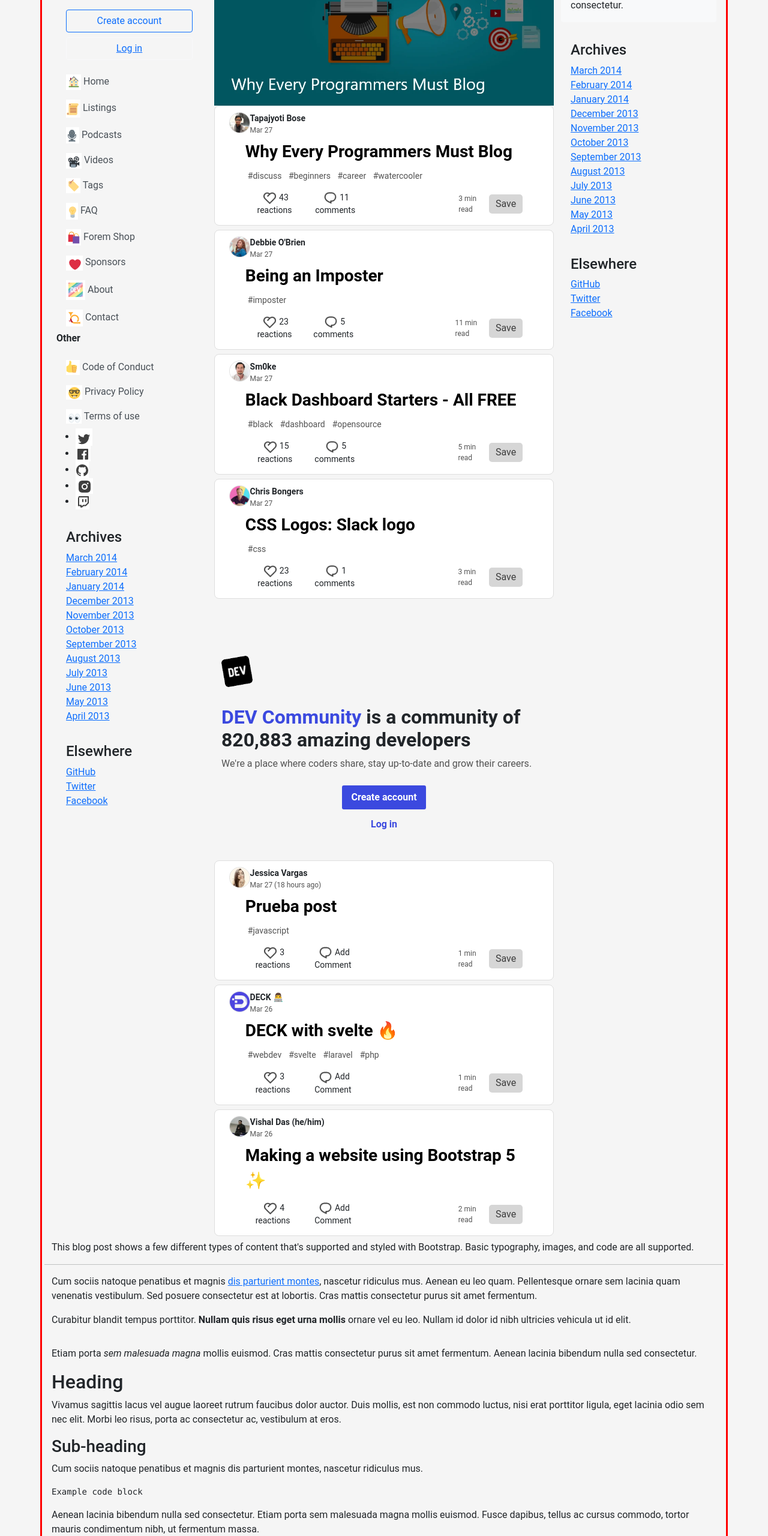
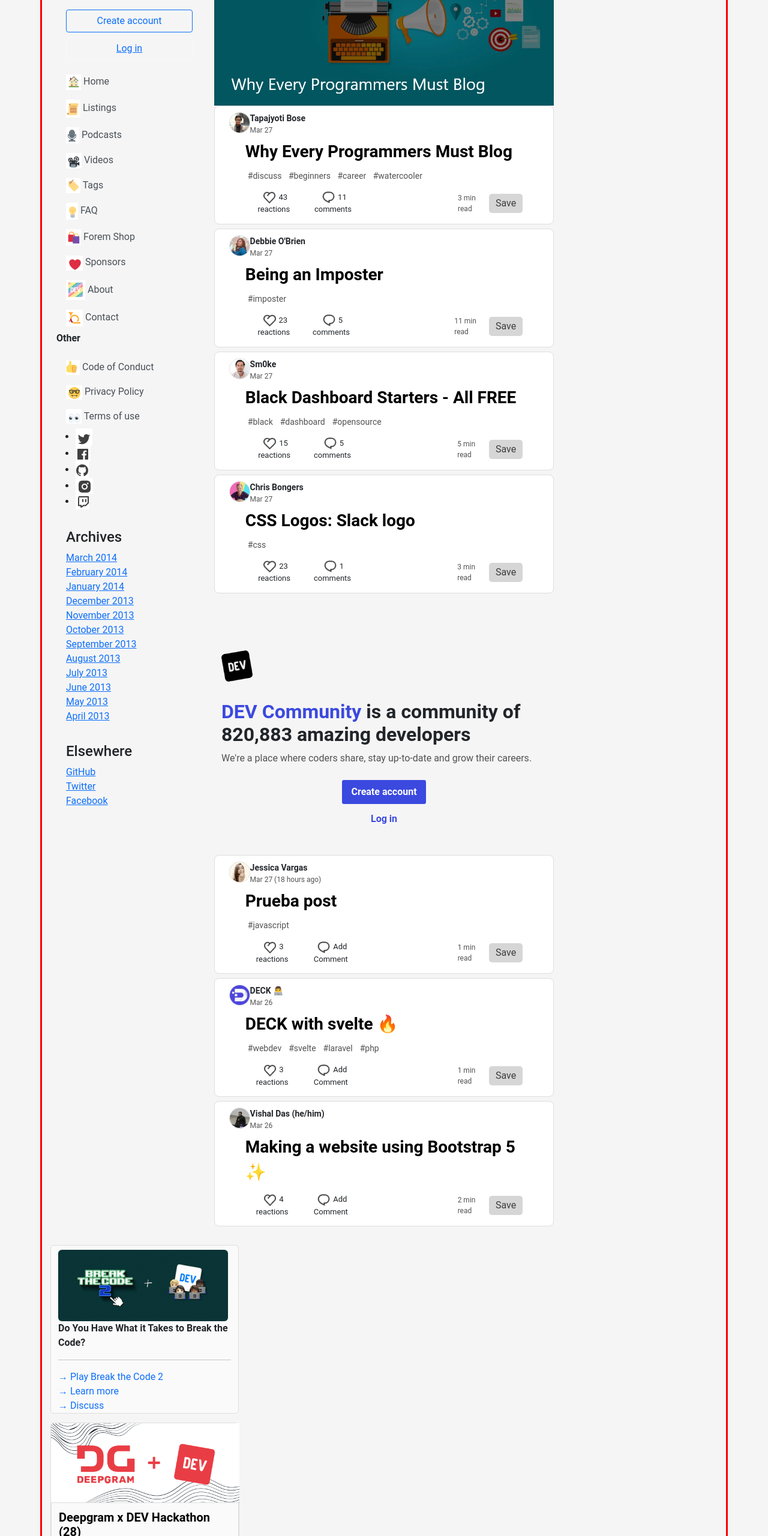
Before and after one commit to noemigp0/bootstrap_devto, a plain HTML site: page index.html in a window 1280 px wide. Shown: the part 240-2800 px from the top of the page at 60% size. Drawn offline with nearby package versions, Linux system fonts and the light colour scheme.

Commit message:
Side derecho y responsive

```diff
--- a/css/styles.css
+++ b/css/styles.css
@@ -182,7 +182,7 @@ body{
 .LinkReactions{
     padding: 3px;
     border-radius: 5px;
-    font-size: 14px;
+    font-size: 13px;
 }
 
 .LinkReactions:hover{
@@ -227,7 +227,7 @@ body{
     color: #3b49df;
 }
 
-#CreateA{
+.CreateA{
     width: 140px;
     height: 40px;
     background-color: #3b49df;
@@ -253,6 +253,81 @@ body{
 
 #Login:hover{
     background-color: #ececec;
+}
+
+
+#Animation{
+    margin-top: 7px;
+    width: 283px;
+    border-radius: 6px;
+    background-color: #fafafa;
+}
+
+.Box{
+    background-color: #fafafa;
+    border-radius: 6px;
+    border: 1px solid #dedede;
+    margin-bottom: 15px;
+    width: 314px;
+    margin-left: 10px;
+}
+
+.LinksAnimation{
+    text-decoration: none;
+}
+
+.Box2{
+    background-color: #fafafa;
+    border-radius: 6px;
+    border: 1px solid #dedede;
+    margin-bottom: 15px;
+    padding: 0px;
+    width: 314px;
+    margin-left: 10px;
+}
+
+#Deepgram{
+    width: 314px;
+}
+
+#LinkDeepgram{
+    color: #000000;
+    text-decoration: none;
+}
+
+#LinkDeepgram:hover{
+    color: #3b49df;
+}
+
+.BoxDiv{
+    border: 1px solid #dedede;
+    padding: 12px;
+    width: 314px;
+}
+
+
+.BoxDivW{
+    border: 1px solid #dedede;
+    padding: 12px;
+    width: 314px;
+}
+
+.BoxDivW>a{
+    text-decoration: none;
+    color:#525252;
+}
+
+.BoxDivW:hover{
+    background-color: #ffffff;
+}
+
+.BoxDivW:hover>a{
+    color: #3b49df;
+}
+
+.BtnSide{
+    width: 250px;
+    height: 40px;
 }
 
 
@@ -286,4 +361,4 @@ body{
 
 .row{
     border: 1px solid red;
-}
+} */
--- a/index.html
+++ b/index.html
@@ -1,5 +1,5 @@
 <!DOCTYPE html>
-<html lang="en">
+<html lang="es">
   <head>
     <meta charset="UTF-8" />
     <meta http-equiv="X-UA-Compatible" content="IE=edge" />
@@ -11,7 +11,7 @@
       crossorigin="anonymous"
     />
     <link rel="stylesheet" href="./css/styles.css" />
-    <title>Bootstrap Example</title>
+    <title>Bootstrap - DEV Community 👩‍💻👨‍💻</title>
 
 </head>
 <body>
@@ -87,7 +87,7 @@
               <li  class="socialMedia"><img class="icon-sm" src="./img/instagram.png"><a href="#"></a></li>
               <li  class="socialMedia"><img class="icon-sm" src="./img/twitch.png"><a href="#"></a></li>
             </ul>
-        </nav>
+          </nav>
 
           <div class="p-3">
             <h4 class="font-italic">Archives</h4>
@@ -115,170 +115,6 @@
               <li><a href="#">Facebook</a></li>
             </ol>
           </div>
-        </aside>
-
-
-
-
-
-
-
-
-
-
-
-
-
-
-
-
-
-
-
-
-
-
-
-
-
-
-
-
-
-
-
-
-
-
-
-
-
-
-
-
-
-
-
-
-
-
-
-
-
-
-
-
-
-
-
-
-
-
-
-
-
-
-
-
-
-
-
-
-
-
-
-
-
-
-
-
-
-
-
-
-
-
-
-
-
-
-
-
-
-
-
-
-
-
-
-
-
-
-
-
-
-
-
-
-
-
-
-
-
-
-
-
-
-
-
-
-
-
-
-
-
-
-
-
-
-
-
-
-
-
-
-
-
-
-
-
-
-
-
-
-
-
-
-
-
-
-
-
-
-
-
-
-
-
-
-
-
-
-
-
-
-
-
         </aside>
           <!--FIN Noemi-->
 
@@ -437,7 +273,7 @@
           </div>
 
           <div class="row justify-content-center">
-            <button type="button" class="btn btn-sm" id="CreateA">Create account</button>
+            <button type="button" class="btn btn-sm CreateA">Create account</button>
           </div>
 
           <div class="row justify-content-center">
@@ -533,158 +369,54 @@
         </div>
         <!--FIN Luis-->
 
-        <aside class="col-md-3 blog-sidebar">
-            <div class="p-3 mb-3 bg-light rounded">
-              <h4 class="font-italic">About</h4>
-              <p class="mb-0">Etiam porta <em>sem malesuada magna</em> mollis euismod. Cras mattis consectetur purus sit amet fermentum. Aenean lacinia bibendum nulla sed consectetur.</p>
+
+        <!-- Sidebar Derecho -->
+        <aside class="col blog-sidebar d-sm-block">
+          <div class="row"><br></div>
+
+          <div class="row">
+            <div class="Box">
+              <img id="Animation" src="img/Animation.gif">
+              <p class="FBold">Do You Have What it Takes to Break the Code?</p>
+              <hr>
+              <a href="#" class="LinksAnimation"> → Play Break the Code 2 </a><br>
+              <a href="#" class="LinksAnimation"> → Learn more </a><br>
+              <a href="#" class="LinksAnimation"> → Discuss </a>
             </div>
-
-            <div class="p-3">
-              <h4 class="font-italic">Archives</h4>
-              <ol class="list-unstyled mb-0">
-                <li><a href="#">March 2014</a></li>
-                <li><a href="#">February 2014</a></li>
-                <li><a href="#">January 2014</a></li>
-                <li><a href="#">December 2013</a></li>
-                <li><a href="#">November 2013</a></li>
-                <li><a href="#">October 2013</a></li>
-                <li><a href="#">September 2013</a></li>
-                <li><a href="#">August 2013</a></li>
-                <li><a href="#">July 2013</a></li>
-                <li><a href="#">June 2013</a></li>
-                <li><a href="#">May 2013</a></li>
-                <li><a href="#">April 2013</a></li>
-              </ol>
-            </div>
-
-            <div class="p-3">
-              <h4 class="font-italic">Elsewhere</h4>
-              <ol class="list-unstyled">
-                <li><a href="#">GitHub</a></li>
-                <li><a href="#">Twitter</a></li>
-                <li><a href="#">Facebook</a></li>
-              </ol>
-            </div>
-          </aside>
-
-            <p>
-              This blog post shows a few different types of content that's
-              supported and styled with Bootstrap. Basic typography, images, and
-              code are all supported.
-            </p>
-            <hr />
-            <p>
-              Cum sociis natoque penatibus et magnis
-              <a href="#">dis parturient montes</a>, nascetur ridiculus mus.
-              Aenean eu leo quam. Pellentesque ornare sem lacinia quam venenatis
-              vestibulum. Sed posuere consectetur est at lobortis. Cras mattis
-              consectetur purus sit amet fermentum.
-            </p>
-            <blockquote>
-              <p>
-                Curabitur blandit tempus porttitor.
-                <strong>Nullam quis risus eget urna mollis</strong> ornare vel
-                eu leo. Nullam id dolor id nibh ultricies vehicula ut id elit.
-              </p>
-            </blockquote>
-            <p>
-              Etiam porta <em>sem malesuada magna</em> mollis euismod. Cras
-              mattis consectetur purus sit amet fermentum. Aenean lacinia
-              bibendum nulla sed consectetur.
-            </p>
-            <h2>Heading</h2>
-            <p>
-              Vivamus sagittis lacus vel augue laoreet rutrum faucibus dolor
-              auctor. Duis mollis, est non commodo luctus, nisi erat porttitor
-              ligula, eget lacinia odio sem nec elit. Morbi leo risus, porta ac
-              consectetur ac, vestibulum at eros.
-            </p>
-            <h3>Sub-heading</h3>
-            <p>
-              Cum sociis natoque penatibus et magnis dis parturient montes,
-              nascetur ridiculus mus.
-            </p>
-            <pre><code>Example code block</code></pre>
-            <p>
-              Aenean lacinia bibendum nulla sed consectetur. Etiam porta sem
-              malesuada magna mollis euismod. Fusce dapibus, tellus ac cursus
-              commodo, tortor mauris condimentum nibh, ut fermentum massa.
-            </p>
-            <h3>Sub-heading</h3>
-            <p>
-              Cum sociis natoque penatibus et magnis dis parturient montes,
-              nascetur ridiculus mus. Aenean lacinia bibendum nulla sed
-              consectetur. Etiam porta sem malesuada magna mollis euismod. Fusce
-              dapibus, tellus ac cursus commodo, tortor mauris condimentum nibh,
-              ut fermentum massa justo sit amet risus.
-            </p>
-            <ul>
-              <li>
-                Praesent commodo cursus magna, vel scelerisque nisl consectetur
-                et.
-              </li>
-              <li>Donec id elit non mi porta gravida at eget metus.</li>
-              <li>Nulla vitae elit libero, a pharetra augue.</li>
-            </ul>
-            <p>
-              Donec ullamcorper nulla non metus auctor fringilla. Nulla vitae
-              elit libero, a pharetra augue.
-            </p>
-            <ol>
-              <li>Vestibulum id ligula porta felis euismod semper.</li>
-              <li>
-                Cum sociis natoque penatibus et magnis dis parturient montes,
-                nascetur ridiculus mus.
-              </li>
-              <li>
-                Maecenas sed diam eget risus varius blandit sit amet non magna.
-              </li>
-            </ol>
-            <p>
-              Cras mattis consectetur purus sit amet fermentum. Sed posuere
-              consectetur est at lobortis.
-            </p>
-          </div>
-        </div>
-
-        <aside class="col-md-3 blog-sidebar">
-          <div class="p-3 mb-3 bg-light rounded">
-            <h4 class="font-italic">About</h4>
-            <p class="mb-0">
-              Etiam porta <em>sem malesuada magna</em> mollis euismod. Cras
-              mattis consectetur purus sit amet fermentum. Aenean lacinia
-              bibendum nulla sed consectetur.
-            </p>
           </div>
 
-          <div class="p-3">
-            <h4 class="font-italic">Archives</h4>
-            <ol class="list-unstyled mb-0">
-              <li><a href="#">March 2014</a></li>
-              <li><a href="#">February 2014</a></li>
-              <li><a href="#">January 2014</a></li>
-              <li><a href="#">December 2013</a></li>
-              <li><a href="#">November 2013</a></li>
-              <li><a href="#">October 2013</a></li>
-              <li><a href="#">September 2013</a></li>
-              <li><a href="#">August 2013</a></li>
-              <li><a href="#">July 2013</a></li>
-              <li><a href="#">June 2013</a></li>
-              <li><a href="#">May 2013</a></li>
-              <li><a href="#">April 2013</a></li>
-            </ol>
+          <div class="row">
+            <div class="Box2">
+              <div><img id="Deepgram" src="img/Deepgram.png"></div>
+              <div class="BoxDiv"><h5 class="FBold"><a id="LinkDeepgram" href="#">Deepgram x DEV Hackathon (28)</a></h5></div>
+              <div class="BoxDivW"><a id="LinksBoxes" href="#">Write Articles With AI Speech Recognition and Live Preview!</a></div>
+              <div class="BoxDivW"><a id="LinksBoxes" href="#"> Chattergram - a chat app that transcribes voice messages! </a></div>
+              <div class="BoxDivW"><a id="LinksBoxes" href="#"> Hackathon submission - An audio search engine powered by Deepgram </a></div>
+              <div class="BoxDivW"><a id="LinksBoxes" href="#"> [Deepgram x DEV Hackathon Submission Post Placeholder Title] </a></div>
+              <div class="BoxDivW"><a id="LinksBoxes" href="#"> DeepGram AI ChatBot </a></div>
+              <div class="BoxDiv">
+                <div class="row justify-content-center">
+                  <button type="button" class="btn btn-sm CreateA BtnSide">Submit Your Project!</button>
+                  <button type="button" class="btn btn-sm Save BtnSide">See all post</button>
+                </div>
+              </div>
+            </div>
           </div>
 
-          <div class="p-3">
-            <h4 class="font-italic">Elsewhere</h4>
-            <ol class="list-unstyled">
-              <li><a href="#">GitHub</a></li>
-              <li><a href="#">Twitter</a></li>
-              <li><a href="#">Facebook</a></li>
-            </ol>
+          <div class="row">
+            <div class="Box2">
+              <div class="BoxDiv"><h5 class="FBold">Listings</h5></div>
+              <div class="BoxDivW"><a id="LinksBoxes" href="#"> I created rattle 🐍 🐍 🐍. A password checker </a><p class="FGray FS12">collabs</p></div>
+              <div class="BoxDivW"><a id="LinksBoxes" href="#"> Panel Discussion: Meet the Decentralized Internet </a><p class="FGray FS12">events</p></div>
+              <div class="BoxDivW"><a id="LinksBoxes" href="#"> Generate video thumbnails with vanilla JS, ReactJS. Like YouTube has done [frontend completely] </a><p class="FGray FS12">education</p></div>
+              <div class="BoxDivW"><a id="LinksBoxes" href="#"> Render-Atlanta 2022 | 50+ Speakers | June 1 - 4 | Front-End Engineering & Web3 </a><p class="FGray FS12">collabs</p></div>
+              <div class="BoxDivW"><a id="LinksBoxes" href="#"> 📰 Unique, high-quality programming content delivered to your inbox every 2 weeks </a><p class="FGray FS12">products</p></div>
+              <div class="BoxDivW"><a id="LinksBoxes" href="#"> Create a Listing </a></div>
+            </div>
           </div>
         </aside>
-      </div>
+
+
     </main>
 
     <script
```
Also changed, not shown: img/Animation.gif (added), img/Deepgram.png (added).
